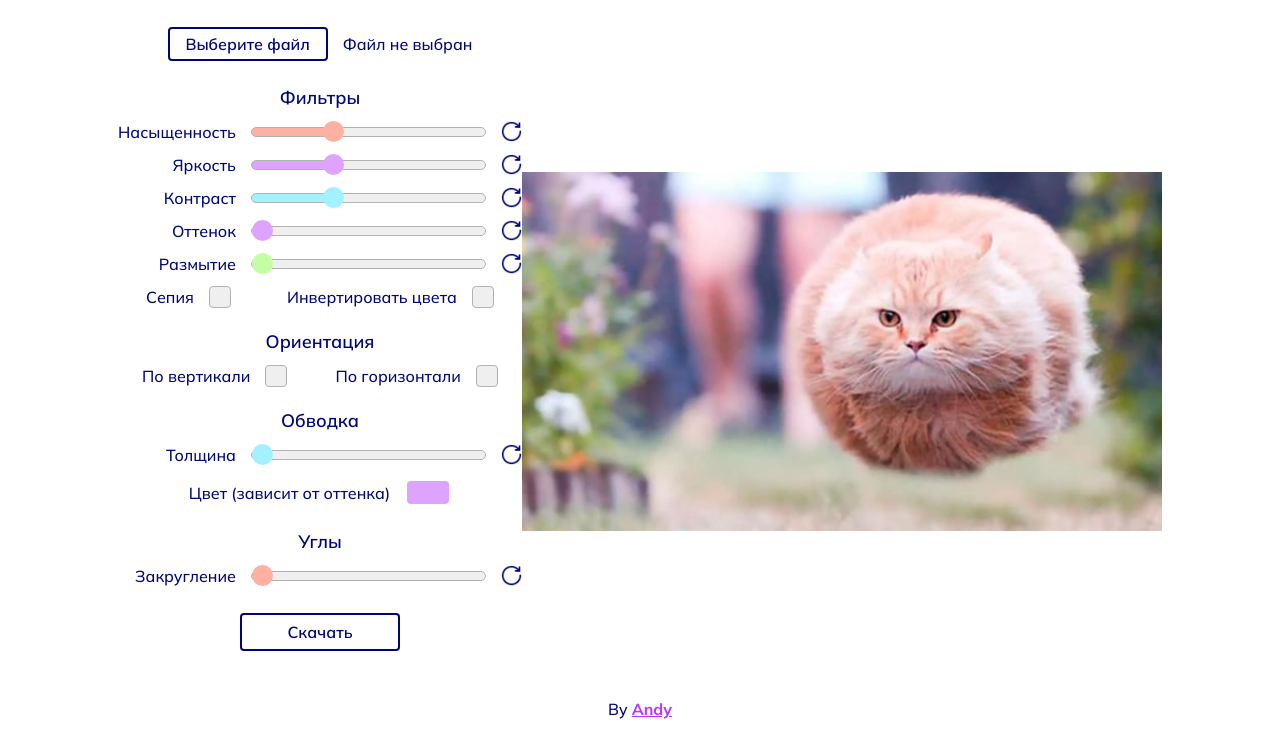
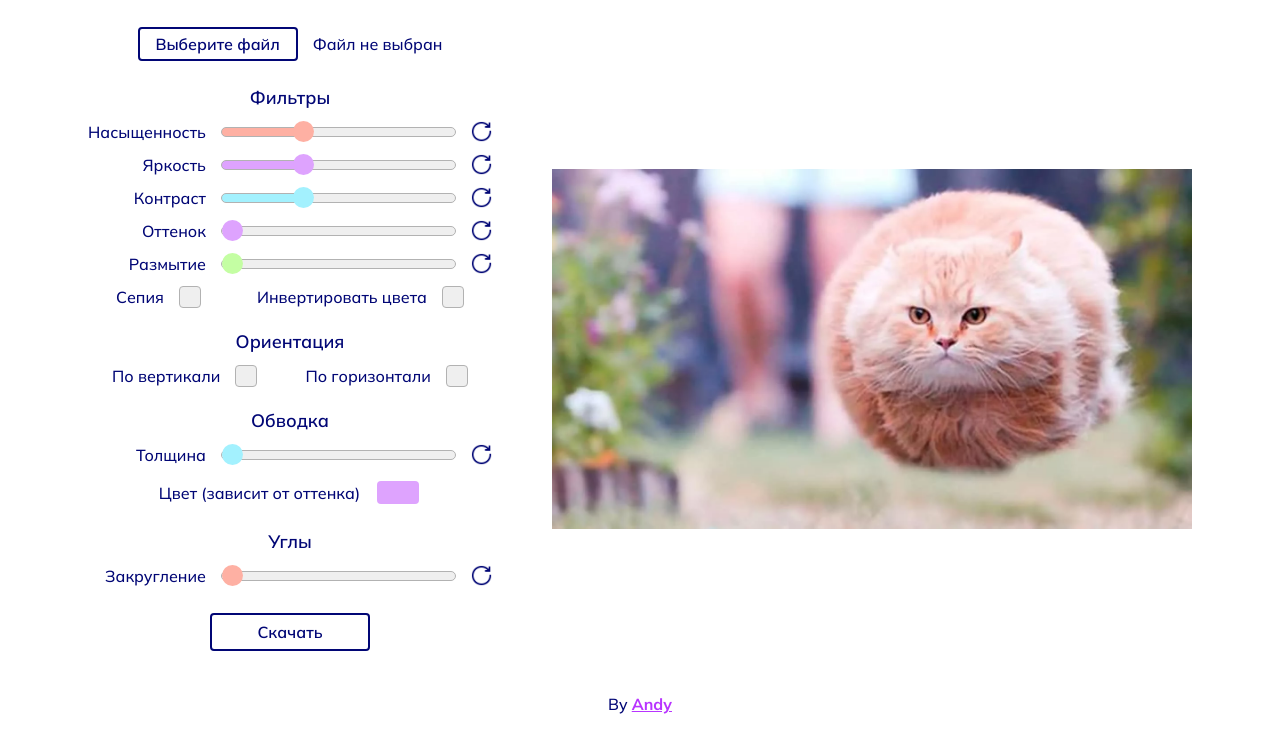
Before and after one commit to id-andyyy/Image-Editing-Tool, a plain HTML site: page index.html in a window 1280 px wide. Shown: the part 85-822 px from the top of the page. Drawn offline with Linux system fonts and the light colour scheme.

Commit message:
Add gap between toolbox and result image

```diff
--- a/scss/style.scss
+++ b/scss/style.scss
@@ -24,7 +24,7 @@ body {
 .container {
   width: clamp(320px, #{calc(1150 / 1280 * 100) + vw}, 1150px);
   margin: 0 auto;
-  padding: 0 15px;
+  padding: 0 10px;
 }
 
 .greeting {
@@ -61,13 +61,17 @@ body {
   display: flex;
   justify-content: center;
   align-items: center;
+  gap: adaptive-value(60, 20, 1280, 768);
+  @media (min-width: 1280px) {
+    gap: 60px;
+  }
   @media (max-width: 768px) {
     flex-wrap: wrap;
   }
 }
 
 .toolbox {
-  margin-bottom: 25px;
+  margin-bottom: 20px;
   &__upload {
     display: flex;
     align-items: center;
```
Also changed, not shown: css/style.css.
